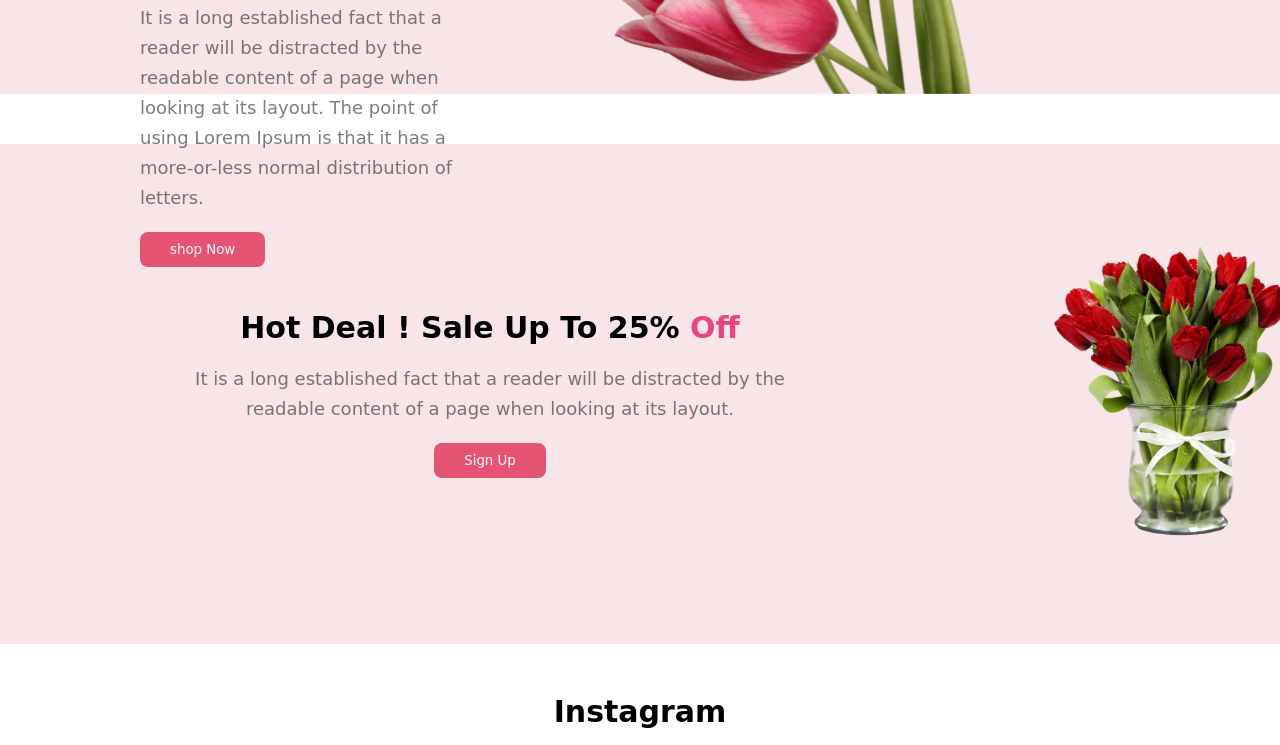
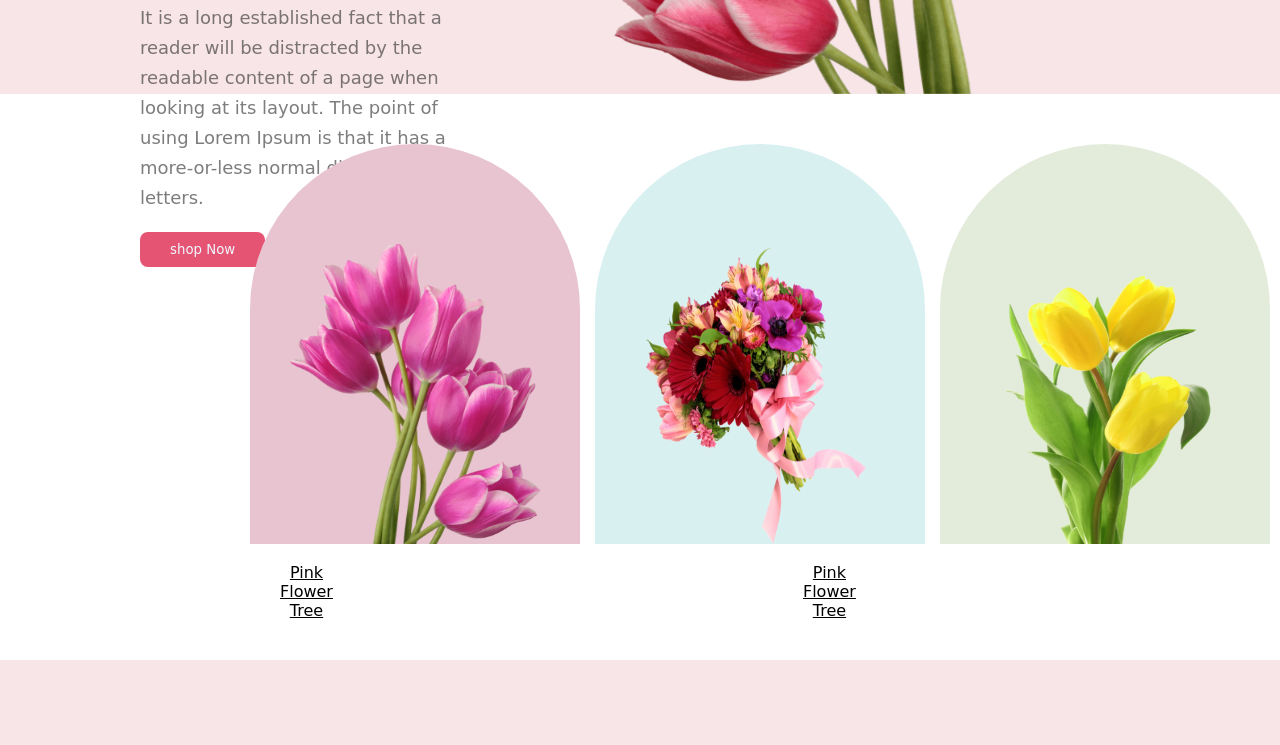
Before and after one commit to romelaislam/flower-shop-1, a plain HTML site: page index.html in a window 1280 px wide. Shown: the part 576-1321 px from the top of the page. Drawn offline with Linux system fonts and the light colour scheme.

Commit message:
footer add

```diff
--- a/css/style.css
+++ b/css/style.css
@@ -13,6 +13,12 @@ input{
     width: 400px;
     padding: 15px;
     border-radius:10px ;
+}
+a{
+    margin: 0 190px;
+    text-align: center;
+    color: black;
+    padding-left: 90px;
 }
 /* Let's make beautiful part */
 .banner{
@@ -55,6 +61,51 @@ line-height: 30px;
     align-content: center;
     margin-top: 70px;
 }
+/* pink-flower */
+.pink-flower{
+    display: flex;
+    gap: 15px;
+    margin-left: 250px;
+}
+.pink-flower-1{
+    background-image: url(../images/pngwing\ 6.png);
+    background-position: bottom center;
+    background-repeat: no-repeat;
+    background-size: 250px 300px;
+    width: 330px;
+     height: 400px;
+     border-radius: 200px 200px 0px 0px;
+     background-color: rgb(232, 196, 208);
+
+}
+.pink-flower-2{
+    background-image: url(../images/pngwing\ 5.png);
+    background-position: bottom center;
+    background-repeat: no-repeat;
+    background-size: 250px 300px;
+    width: 330px;
+     height: 400px;
+     border-radius: 200px 200px 0px 0px;
+     background-color: rgba(5, 151, 160, 0.15);
+
+}
+.pink-flower-3{
+    background-image: url(../images/pngwing\ 7.png);
+    background-position: bottom center;
+    background-repeat: no-repeat;
+    background-size: 250px 300px;
+    width: 330px;
+     height: 400px;
+     border-radius: 200px 200px 0px 0px;
+     background-color: rgba(71, 125, 17, 0.15);
+
+}
+.pink-flower-a{
+    display: flex;
+    margin-bottom: 40px;
+
+}
+
 .Hot-Deal-banner{
     background-color: rgb(248, 229, 232);
     display: flex;
@@ -104,3 +155,11 @@ legend{
     border: none;
 
 }
+.footer{
+    background-color: black;
+    text-align: center;
+    padding: 70px 100px;
+}
+.footer-p{
+    padding: 0 350px;
+}
--- a/index.html
+++ b/index.html
@@ -20,6 +20,30 @@
         </section>
     </header>
     <main>
+        <!-- pink flower tree -->
+
+         <div class="pink-flower">
+            <div class="pink-flower-1">
+
+            </div>
+
+            <div class="pink-flower-2">
+
+            </div>
+            <div class="pink-flower-3">
+
+            </div>
+         </div><br>
+
+         <div class="pink-flower-a">
+            <a style="" href="">Pink Flower Tree</a>
+            <a href="">Pink Flower Tree</a>
+            <a style="" href="">Pink Flower Tree</a>
+
+         </div>
+
+
+
         <!-- Hot Deal ! -->
         <section class="Hot-Deal-banner">
             <div class="hot-text">
@@ -58,7 +82,13 @@
         </section>
 
     </main>
-    <footer>
+    <br> <br>
+    <footer class="footer">
+        <div>
+            <h1 style="color: white;"><span style="color: #E55473;">Flower</span>Shop</h1> <br>
+        <p class="footer-p" style="color: white;"><small>It is a long established fact that a reader will be distracted by the readable content of a page when looking at its layout.</small></p> <br>
+        <p style="color: white;"><small>@2020-2023, FlowerShop.com. All rights reserved</small></p>
+        </div>
 
     </footer>
 
```
